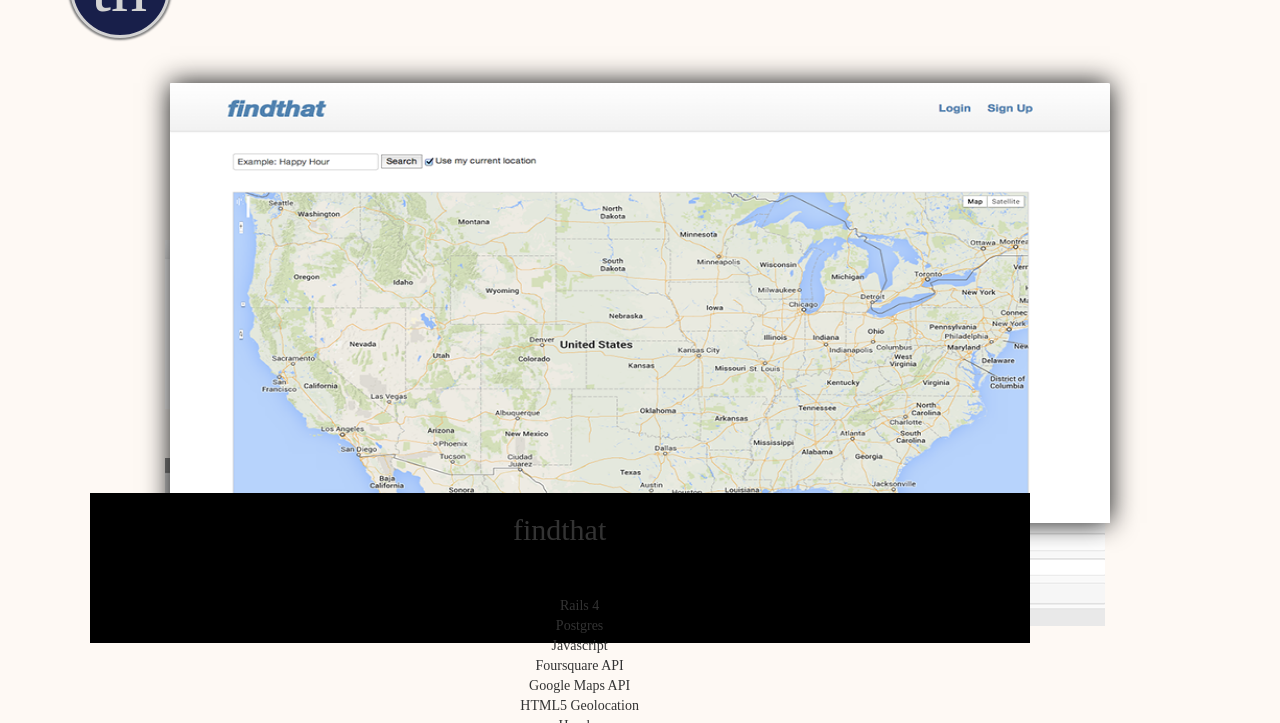
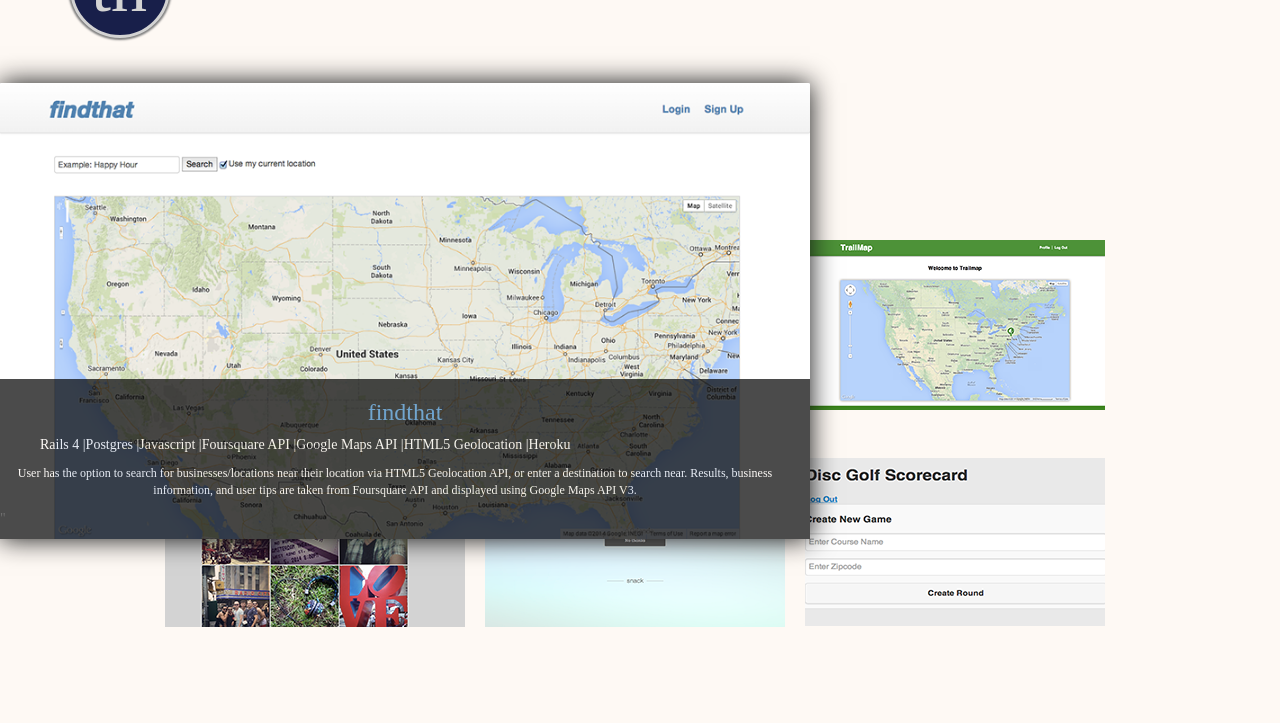
Before and after one commit to thannes30/thannes30.github.io, a plain HTML site: page index.html in a window 1280 px wide. Both pictures are taken after a click on the element 315 px from the left and 2024 px from the top of the page. Shown: the part 1701-2424 px from the top of the page. Drawn offline with Linux system fonts and the light colour scheme.

Commit message:
lightbox info overlay coming together

```diff
--- a/index.html
+++ b/index.html
@@ -126,14 +126,14 @@
                       <a href="images/findthat-lg.png" class="lightbox_trigger" onClick="_gaq.push(['_trackEvent', 'Open', 'findthat', 'Viewed findthat in lightbox']);"><img src="images/findthat.png" alt="findthat" class="findthat"></a>
                     </li>
                      <div class="info">
-                      <h2>findthat</h2>
-                      <ul>
-                        <li>Rails 4</li>
-                        <li>Postgres</li>
-                        <li>Javascript</li>
-                        <li>Foursquare API</li>
-                        <li>Google Maps API</li>
-                        <li>HTML5 Geolocation</li>
+                      <h3><a href="http://findthat.herokuapp.com" target="_blank">findthat</a></h3>
+                      <ul class="projects-ul">
+                        <li>Rails 4  |</li>
+                        <li>Postgres  |</li>
+                        <li>Javascript  |</li>
+                        <li>Foursquare API  |</li>
+                        <li>Google Maps API  |</li>
+                        <li>HTML5 Geolocation  |</li>
                         <li>Heroku</li>
                       </ul>
                       <p class="project-info">
@@ -146,7 +146,7 @@
                       <a href="images/discgolf-lg.png" class="lightbox_trigger" onClick="_gaq.push(['_trackEvent', 'Open', 'discgolf', 'viewed discgolf in lightbox']);"><img src="images/discgolf.png" alt="discgolf"></a>
                     </li>
                      <div class="info">
-                      <h2>Disc Golf Scorecard</h2>
+                      <h3>Disc Golf Scorecard</h3>
                       <ul>
                         <li>Rails 4</li>
                         <li>Weather Underground API</li>
--- a/javascripts/lightbox.js
+++ b/javascripts/lightbox.js
@@ -7,19 +7,21 @@
     // var image_href = $(this).attr("href");
     var image_href = $(this).find("a").attr("href");
     // var projectInfoPar = "<p>Fun project</p>";
-    var projectInfoPar = $(this).find(".info").html();
+    var projectInfo = $(this).find(".info").html();
     console.log($(this));
-    console.log(projectInfoPar);
+    console.log(projectInfo);
     if ($("#lightbox").length > 0){
       $("#content").html('<img src="' +image_href+ '"/>');
       $("#lightbox").show();
     } else {
       var lightbox =
          '<div id="lightbox">'+
-            '<div id="content">'+
-              '<img src="' +image_href+ '"/>'+
-              '<div id="overlay">'+
-                '<p id="infopar">'+projectInfoPar+'</p>'+
+            '<div id="lightbox-wrapper">'+
+              '<div id="content">'+
+                '<img src="' +image_href+ '"/>'+
+                '<div id="overlay">'+
+                  '<p id="infopar">"' +projectInfo+ '"</p>'+
+                '</div>'+
               '</div>'+
             '</div>'+
           '</div>';
--- a/stylesheets/custom.css
+++ b/stylesheets/custom.css
@@ -14,6 +14,10 @@
 }
 p{
   color:#181F4A;
+}
+#overlay ul{
+  color:#FEF9F4;
+  display:inline-flex;
 }
 
 section{
@@ -178,15 +182,24 @@
   -webkit-transition: opacity .7s ease;*/
 }
 
-.info ul{
+#overlay h3{
+  text-align:center;
+  color:white;
+}
+
+#infopar{
+  display:none;
+}
+
+/*.info ul{
   color: white;
   font-size: 1em;
   margin: 0px 0 0 0px;
-}
+}*/
 
 #content:hover .info{
-  opacity: .8;
-}
+/*  opacity: .8;
+*/}
 /*end work section*/
 
 
@@ -269,20 +282,19 @@
 }
 
 #lightbox p {
-    text-align:right;
-    color:black;
+    text-align:center;
+    color:#FEF9F4;
     margin-right:20px;
     font-size:12px;
 }
 
 #lightbox {
     position:fixed;
-    top:20%;
-    left:0;
-/*    width:100%;
-    height:100%;*/
+     top:20%;
+/*  width:100%;
+    height:100%;
     text-align:center;
-}
+*/}
 
 #lightbox img {
     box-shadow:0 0 25px #111;
@@ -296,25 +308,31 @@
 }
 
 #content{
-  position:fixed;
+  /*position:fixed;
   top:20%;
-  left:0;
-  width:100%;
-  height:100%;
+  left:0;*/
+/*  width:100%;
+*/ /* height:100%;*/
+}
+
+#overlay h4{
+  color:#FEF9F4;
 }
 
 #overlay{
   position:absolute;
-  /*bottom:0;*/
+  opacity:.7;
+  /*bottom:0;
   left:7%;
   bottom:30%;
-  background-color: gray;
+  background-color: gray;*/
   width:90%;
-  max-width:940px;
-  min-width:325px;
-  height:150px;
-  text-align:center;
-  /*opacity: 0;
+  /*max-width:940px;
+  min-width:325px;*/
+/*  height:120px;
+*/  bottom:0;
+  /*text-align:center;
+  opacity: 0;
   -webkit-transition: opacity .7s ease;*/
   background-color:black;
 }
@@ -322,3 +340,11 @@
 .project-info{
 /*  display:none;
 */}
+
+#lightbox-wrapper{
+  position:relative;
+}
+
+.info li{
+  display: inline;
+}
```
